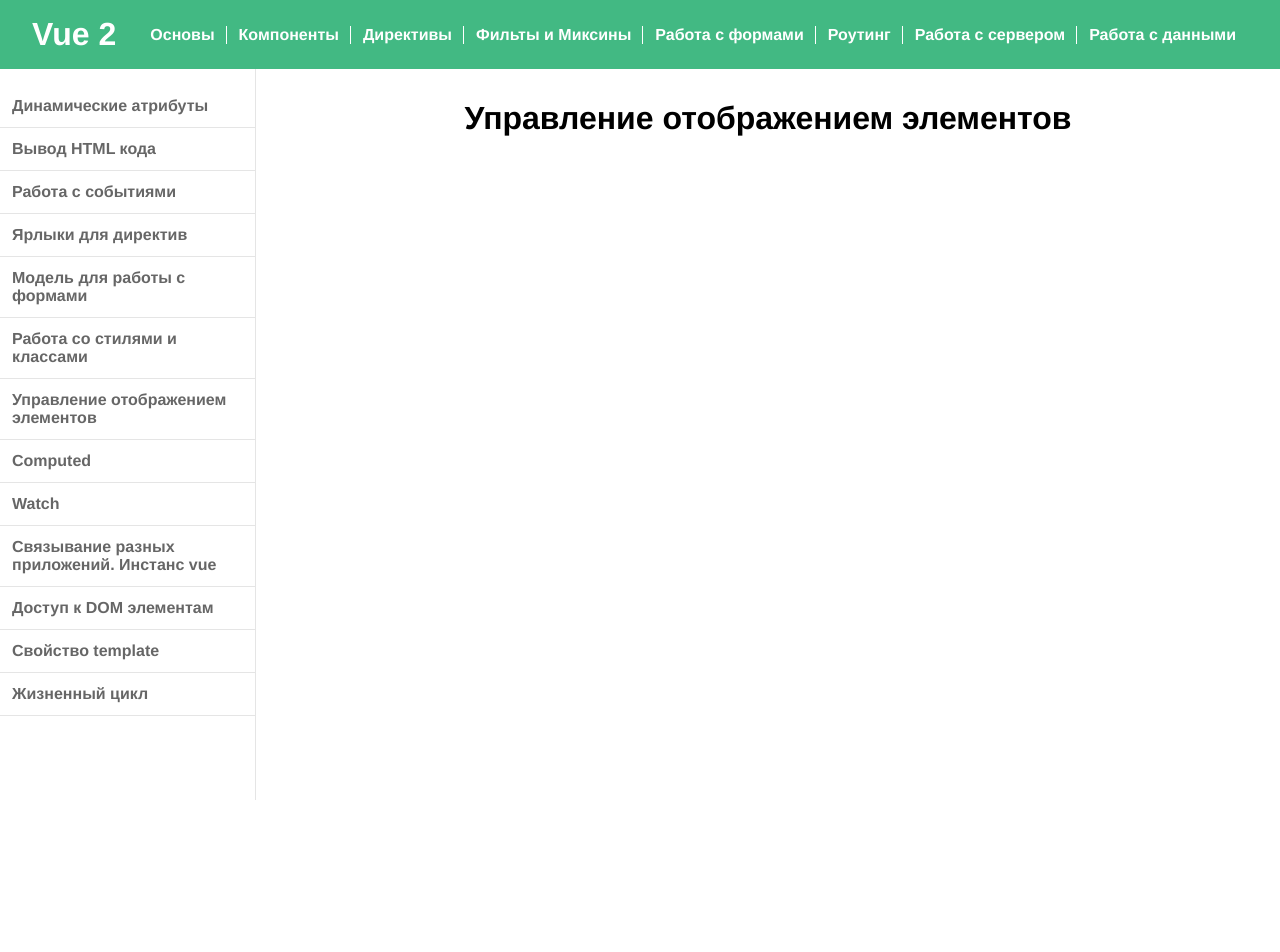
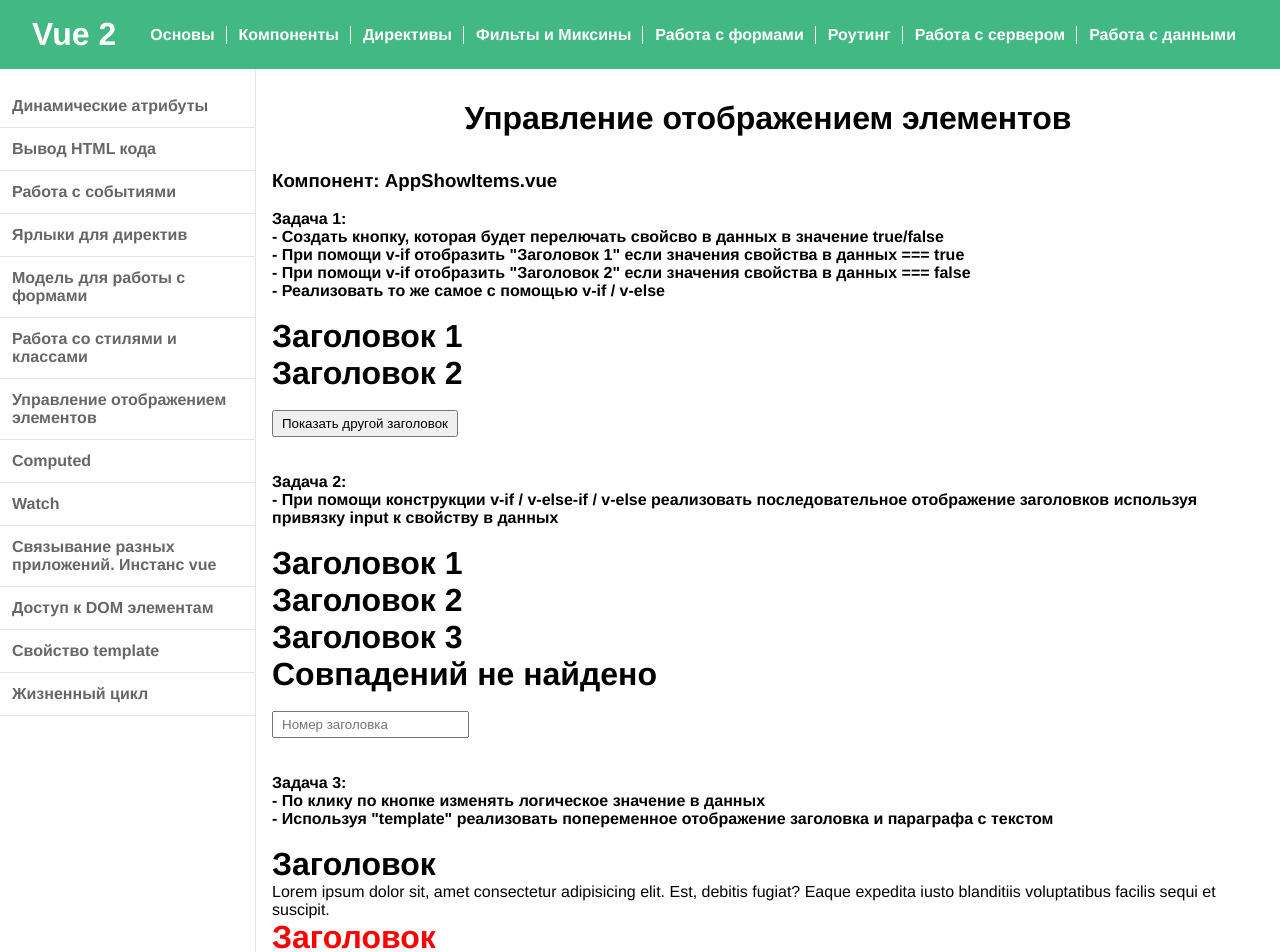
Before and after one commit to VladimirShadrov/vue2-repetition, a Vue app: page /v-if_v-show in a window 1280 px wide. Shown: the top 952 px of the page. Before the commit the page ends 800 px from the top, so only its background shows below. Built offline with nearby package versions, Linux system fonts and the light colour scheme.

Commit message:
Конент для условной отрисовки элементов

```diff
--- a/src/components/base/pages/AppShowItems.vue
+++ b/src/components/base/pages/AppShowItems.vue
@@ -1,11 +1,85 @@
 <template>
   <div>
     <h1 class="content__theme-title">Управление отображением элементов</h1>
+    <br />
+
+    <h3>Компонент: AppShowItems.vue</h3>
+    <br />
+
+    <h4>
+      Задача 1: <br />
+      - Создать кнопку, которая будет перелючать свойсво в данных в значение true/false <br />
+      - При помощи v-if отобразить "Заголовок 1" если значения свойства в данных === true <br />
+      - При помощи v-if отобразить "Заголовок 2" если значения свойства в данных === false <br />
+      - Реализовать то же самое с помощью v-if / v-else <br />
+    </h4>
+    <br />
+
+    <h1>Заголовок 1</h1>
+    <h1>Заголовок 2</h1>
+    <br />
+
+    <button class="button">Показать другой заголовок</button><br /><br /><br />
+
+    <h4>
+      Задача 2: <br />
+      - При помощи конструкции v-if / v-else-if / v-else реализовать последовательное отображение заголовков используя привязку input к свойству в
+      данных
+    </h4>
+    <br />
+
+    <h1>Заголовок 1</h1>
+    <h1>Заголовок 2</h1>
+    <h1>Заголовок 3</h1>
+    <h1>Совпадений не найдено</h1>
+    <br />
+
+    <input class="input" type="text" placeholder="Номер заголовка" /><br /><br /><br />
+
+    <h4>
+      Задача 3: <br />
+      - По клику по кнопке изменять логическое значение в данных <br />
+      - Используя "template" реализовать попеременное отображение заголовка и параграфа с текстом <br />
+    </h4>
+    <br />
+
+    <h1>Заголовок</h1>
+    <p>
+      Lorem ipsum dolor sit, amet consectetur adipisicing elit. Est, debitis fugiat? Eaque expedita iusto blanditiis voluptatibus facilis sequi et
+      suscipit.
+    </p>
+
+    <h1 style="color: red">Заголовок</h1>
+    <p style="color: blue">
+      Lorem ipsum dolor sit, amet consectetur adipisicing elit. Est, debitis fugiat? Eaque expedita iusto blanditiis voluptatibus facilis sequi et
+      suscipit.
+    </p>
+
+    <br /><br />
+
+    <button class="button">Показать другой текст</button>
   </div>
 </template>
 
 <script>
-export default {};
+export default {
+  name: 'app-show-items',
+  data() {
+    return {
+      isVisible: true,
+      type: '',
+    };
+  },
+};
 </script>
 
-<style></style>
+<style>
+.input,
+.button {
+  padding: 4px 8px;
+}
+
+.button {
+  cursor: pointer;
+}
+</style>
```
